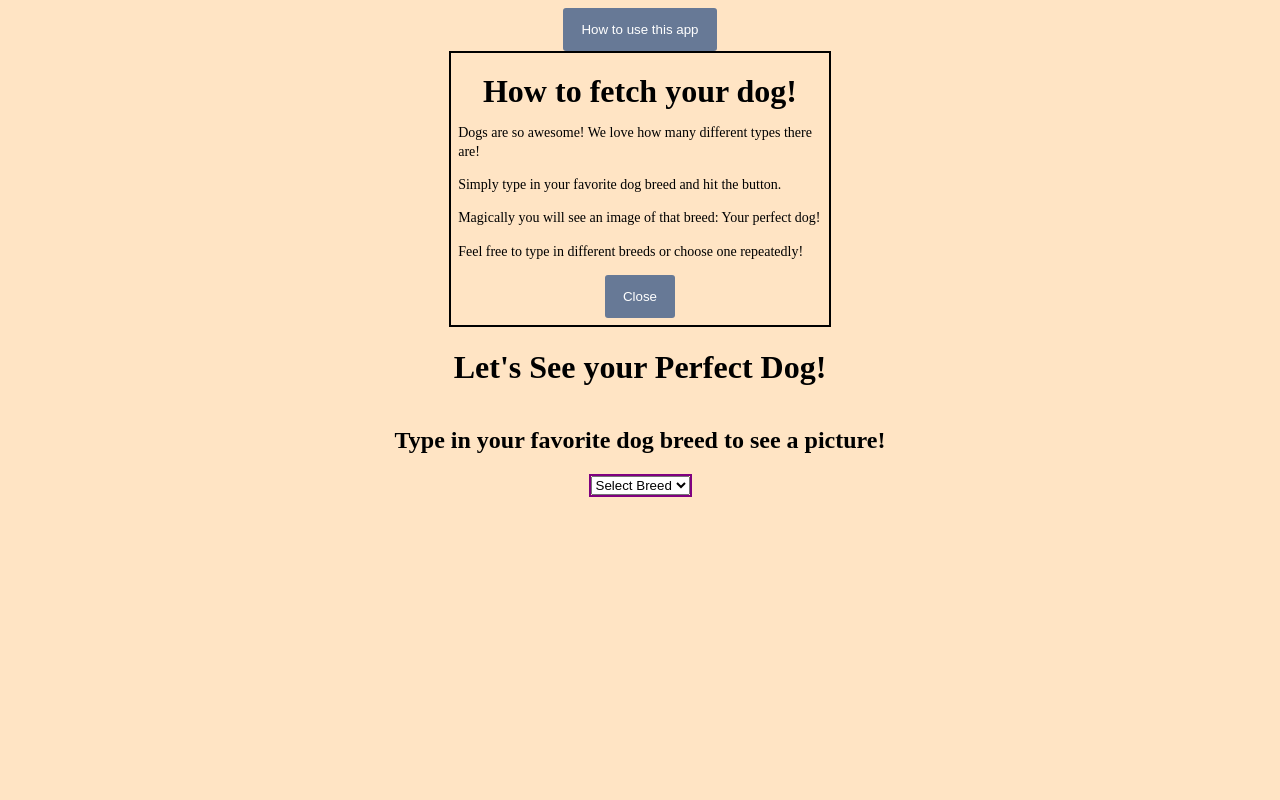
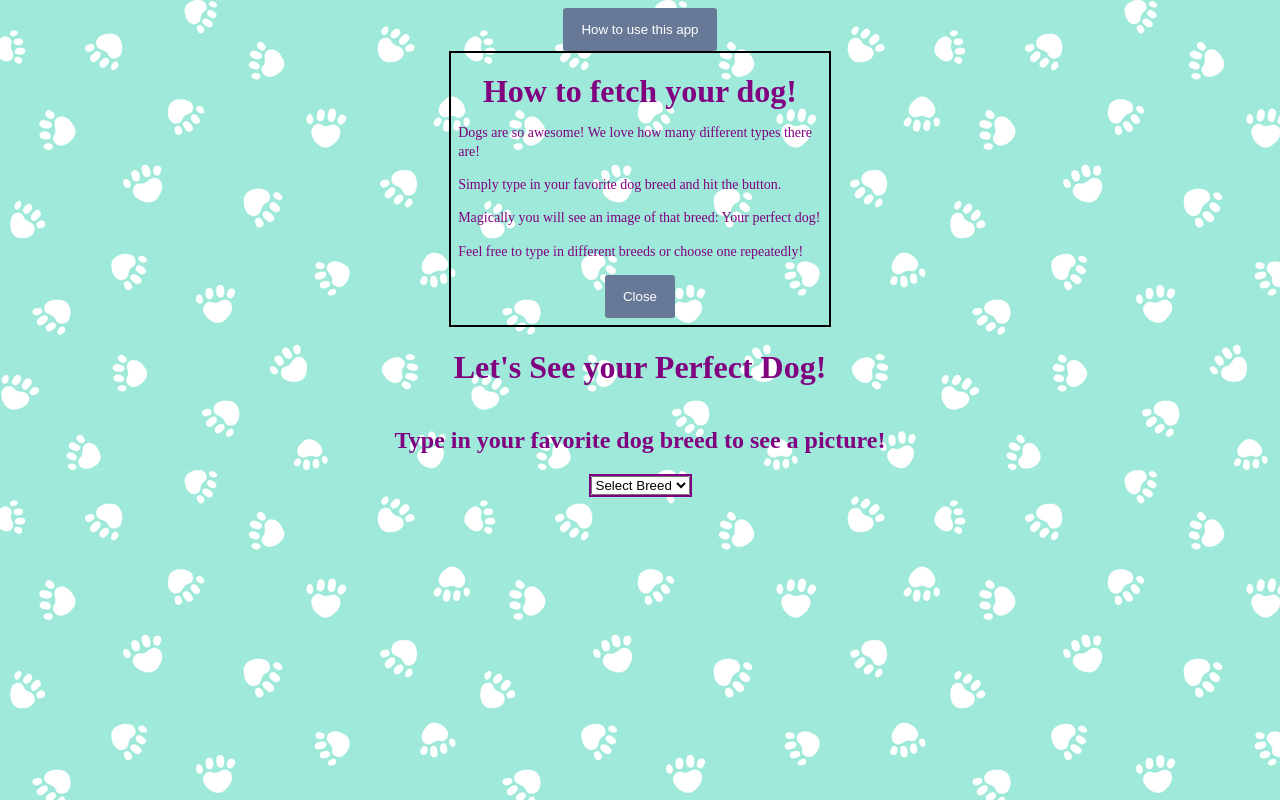
Before and after one commit to llseely626/llseely626.github.io, a plain HTML site: page Perfect_dog/index.html in a window 1280 px wide. Drawn offline with nearby package versions, Linux system fonts and the light colour scheme; no server answers.

Commit message:
Added background image

```diff
--- a/Perfect_dog/app.js
+++ b/Perfect_dog/app.js
@@ -69,9 +69,7 @@ $(() => {
         $('.image').animate({
             left: '0'
         }, 'slow')
-        //would img hide () show() go here?
-        //or create a funtion to make image slide in? Where to put it?
-        // $img.show('slow'); ??
+
     }
 
 
--- a/Perfect_dog/styles.css
+++ b/Perfect_dog/styles.css
@@ -1,8 +1,10 @@
 body {
+    background-image: url("Perfect_dog_pawprints.png");
     background-color: bisque;
     display: flex;
     flex-direction: column;
     align-items: center;
+    color: purple;
 
 }
 
```
Also changed, not shown: Perfect_dog/Perfect_dog_pawprints.png (added), Perfect_dog/background.png (added).
